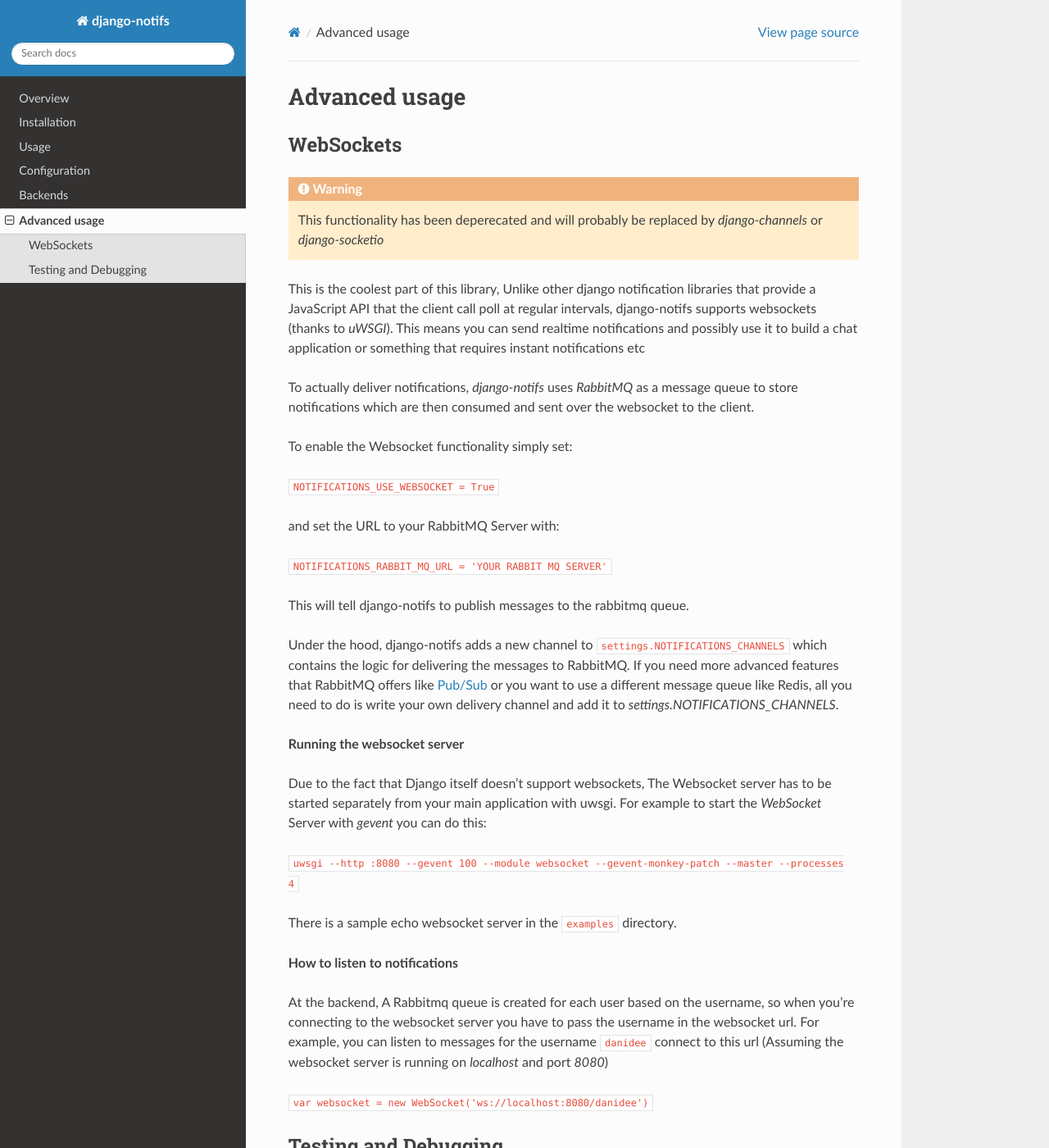
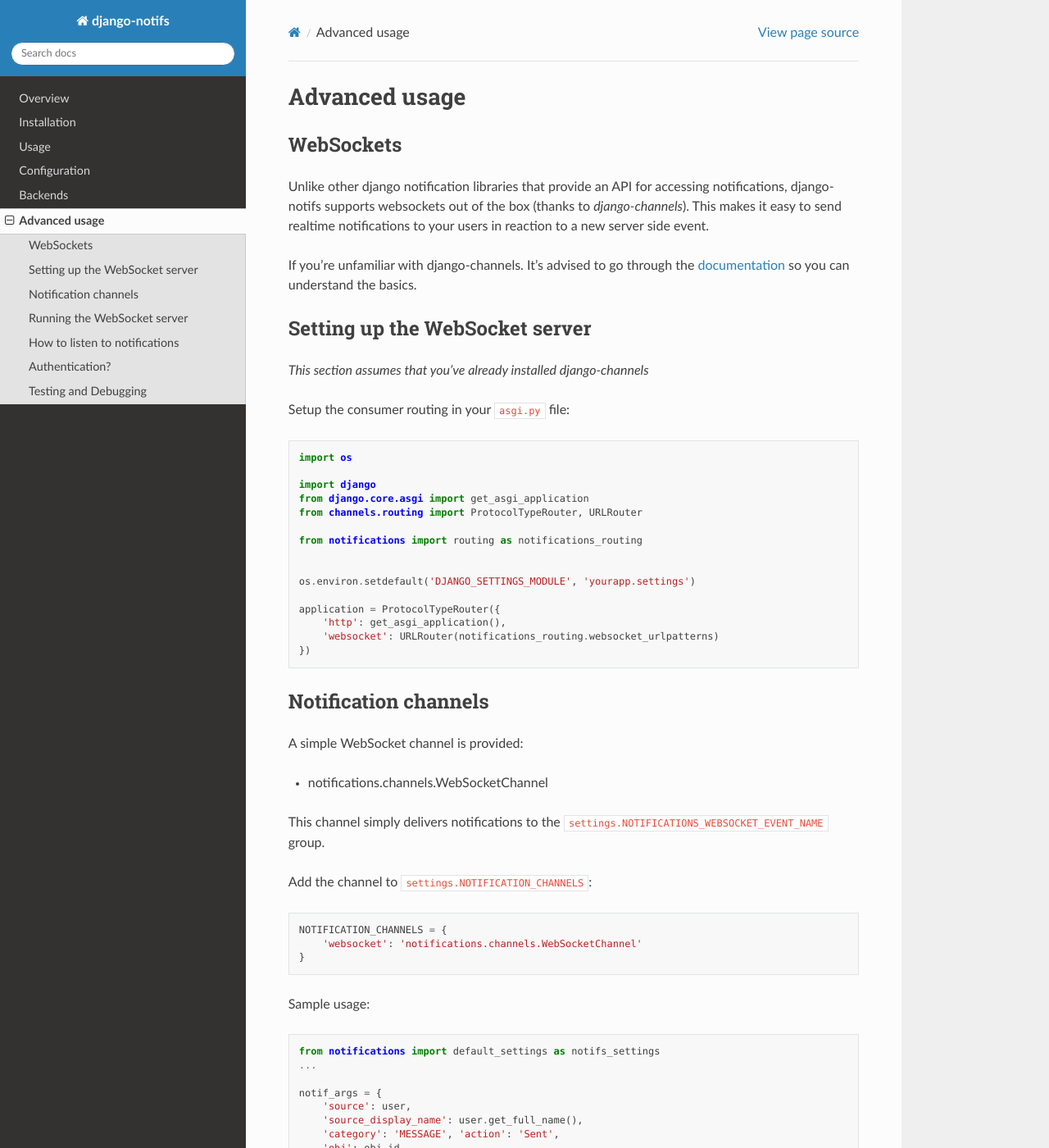
Before and after one commit to danidee10/django-notifs, a Sphinx documentation site: the page built from docs/advanced-usage.rst, in a window 1280 px wide and 1400 px high. Shown: the whole window at 82% size. Built offline with Sphinx 7.4.7 and the Read the Docs theme 2.0.0, drawn with Linux system fonts in a browser that asks for light colours; some of the changed text lies outside the part shown.

Commit message:
Implement WebSocket with django-channels
- Remove uWSGI WebSocket and requirement

```diff
--- a/docs/advanced-usage.rst
+++ b/docs/advanced-usage.rst
@@ -1,48 +1,125 @@
 Advanced usage
 **************
 
-.. _Pub/Sub: https://www.rabbitmq.com/tutorials/tutorial-one-python.html
+.. _documentation: https://channels.readthedocs.io/en/stable/index.html
+.. _channels deployment documentation: https://channels.readthedocs.io/en/stable/deploying.html
 
 WebSockets
 ---------------------
 
-.. warning::
-   This functionality has been deperecated and will probably be replaced by
-   *django-channels* or *django-socketio*
+Unlike other django notification libraries that provide an API for accessing notifications,
+django-notifs supports websockets out of the box (thanks to `django-channels`). This makes it easy to send realtime notifications
+to your users in reaction to a new server side event.
 
-This is the coolest part of this library, Unlike other django notification libraries that provide a JavaScript API that the client call poll at regular intervals,
-django-notifs supports websockets (thanks to `uWSGI`). This means you can send realtime notifications and possibly use it to build a chat application
-or something that requires instant notifications etc
+If you're unfamiliar with django-channels. It's advised to go through the `documentation`_ so you can understand the basics.
 
-To actually deliver notifications, `django-notifs` uses `RabbitMQ` as a message queue to store notifications which are then consumed and sent over the websocket to the client.
 
-To enable the Websocket functionality simply set:
+Setting up the WebSocket server
+-------------------------------
 
-``NOTIFICATIONS_USE_WEBSOCKET = True``
+*This section assumes that you've already installed django-channels*
 
-and set the URL to your RabbitMQ Server with:
+Setup the consumer routing in your ``asgi.py`` file::
 
-``NOTIFICATIONS_RABBIT_MQ_URL = 'YOUR RABBIT MQ SERVER'``
+    import os
 
-This will tell django-notifs to publish messages to the rabbitmq queue.
+    import django
+    from django.core.asgi import get_asgi_application
+    from channels.routing import ProtocolTypeRouter, URLRouter
 
-Under the hood, django-notifs adds a new channel to ``settings.NOTIFICATIONS_CHANNELS`` which contains the logic for delivering the messages to RabbitMQ.
-If you need more advanced features that RabbitMQ offers like `Pub/Sub`_ or you want to use a different message queue like Redis, all you need to do is write your own delivery channel and add it to `settings.NOTIFICATIONS_CHANNELS`.
+    from notifications import routing as notifications_routing
 
-**Running the websocket server**
 
-Due to the fact that Django itself doesn't support websockets, The Websocket server has to be started separately from your main application with uwsgi. For example to start the `WebSocket` Server with `gevent` you can do this:
+    os.environ.setdefault('DJANGO_SETTINGS_MODULE', 'yourapp.settings')
 
-``uwsgi --http :8080 --gevent 100 --module websocket --gevent-monkey-patch --master --processes 4``
+    application = ProtocolTypeRouter({
+        'http': get_asgi_application(),
+        'websocket': URLRouter(notifications_routing.websocket_urlpatterns)
+    })
 
-There is a sample echo websocket server in the ``examples`` directory.
 
-**How to listen to notifications**
+Notification channels
+---------------------
+A simple WebSocket channel is provided:
 
-At the backend, A Rabbitmq queue is created for each user based on the username, so when you're connecting to the websocket server you have to pass the username in the websocket url.
-For example, you can listen to messages for the username ``danidee`` connect to this url (Assuming the websocket server is running on `localhost` and port `8080`)
+- notifications.channels.WebSocketChannel
 
-``var websocket = new WebSocket('ws://localhost:8080/danidee')``
+This channel simply delivers notifications to the ``settings.NOTIFICATIONS_WEBSOCKET_EVENT_NAME`` group.
+
+Add the channel to ``settings.NOTIFICATION_CHANNELS``::
+
+    NOTIFICATION_CHANNELS = {
+        'websocket': 'notifications.channels.WebSocketChannel'
+    }
+
+Sample usage::
+
+    from notifications import default_settings as notifs_settings
+    ...
+
+    notif_args = {
+        'source': user,
+        'source_display_name': user.get_full_name(),
+        'category': 'MESSAGE', 'action': 'Sent',
+        'obj': obj.id,
+        'short_description': 'You a new message', 'silent': True,
+        'extra_data': {
+            notifs_settings.NOTIFICATIONS_WEBSOCKET_URL_PARAM: chat_session.uri,
+            'message': chat_session_message.to_json()
+        }
+    }
+    notify(**notif_args, channels=['websocket'])
+
+``notifs_settings.NOTIFICATIONS_WEBSOCKET_URL_PARAM`` is a required key. You can also override it in ``settings.py``
+and reference it through ``django.conf.settings.NOTIFICATIONS_WEBSOCKET_URL_PARAM``
+
+
+Running the WebSocket server
+----------------------------
+
+``ASGI`` is capable of handling regular HTTP and WebSocket traffic so you don't really need to run a dedicated
+WebSocket server but it's still an option.
+
+see the `channels deployment documentation`_ for more information on the best way to deploy your
+application.
+
+
+How to listen to notifications
+------------------------------
+
+You listen to notifications by connecting to the WebSocket URL.
+
+The default URL is ``http://localhost:8000/<settings.NOTIFICATIONS_WEBSOCKET_URL_PARAM>``
+
+To connect to a WebSocket room (via JavaScript) for a user ``danidee`` you'll need to connect to::
+
+    var websocket = new WebSocket('ws://localhost:8000/danidee')
+
+You can always change the default route by Importing the ``notifications.consumers.DjangoNotifsWebsocketConsumer``
+consumer and declaring another route. If you decide to do that, make sure you use the
+``NOTIFICATIONS_WEBSOCKET_URL_PARAM`` setting because the Consumer class relies on it
+
+an example to prefix the URL with ``/chat`` would be::
+
+    from django.urls import path
+
+    from . import default_settings as settings
+    from .consumers import DjangoNotifsWebsocketConsumer
+
+    websocket_urlpatterns = [
+        path(
+            f'chat/<{settings.NOTIFICATIONS_WEBSOCKET_URL_PARAM}>',
+            DjangoNotifsWebsocketConsumer.as_asgi()
+        )
+    ]
+
+
+Authentication?
+---------------
+
+This is out of the scope of django-notifs for now. This might change in the future as django-channels becomes more mature.
+Hence, The WebSocket endpoint is unprotected and you'll probably want to roll out your own custom authentication backend
+if you don't make use of the standard Authentication backend.
 
 
 Testing and Debugging
@@ -56,4 +133,4 @@
     }
 
 
-This can be helpful during development.
+This can be helpful during development where you don't want notifications to be delivered.
--- a/docs/backends.rst
+++ b/docs/backends.rst
@@ -1,7 +1,6 @@
 Backends
 ********
 
-.. _you'd normally do: http://docs.celeryproject.org/en/latest/django/first-steps-with-django.html
 .. _Celery settings in the repo: https://github.com/danidee10/django-notifs/blob/master/notifs/settings.py
 .. _django-rq: https://github.com/rq/django-rq
 .. _django-rq documentation: https://github.com/rq/django-rq
--- a/docs/conf.py
+++ b/docs/conf.py
@@ -32,7 +32,8 @@
 # ones.
 extensions = [
     'm2r2',
-    'sphinx_rtd_theme'
+    'sphinx_rtd_theme',
+    'sphinx.ext.autosectionlabel'
 ]
 
 # Add any paths that contain templates here, relative to this directory.
--- a/docs/configuration.rst
+++ b/docs/configuration.rst
@@ -77,20 +77,21 @@
 
 
 
-``NOTIFICATIONS_USE_WEBSOCKET``
--------------------------------
+``NOTIFICATIONS_WEBSOCKET_EVENT_NAME``
+--------------------------------------
 
-``Default=False``
+``Default='notifs_websocket_message'``
 
-.. warning::
-   This websocket settings have been deperecated and will be removed in a future version
-
-Enable the WebSocket channel. Interally, this adds a new channel ``{'websocket': 'notifications.channels.BasicWebSocketChannel'}`` to ``settings.NOTIFICATIONS_CHANNELS``
+The ``type`` value of the messages that are going to received by the django notifs websocket consumer.
+In most cases, you don't need to change this setting.
 
 
-``NOTIFICATIONS_RABBIT_MQ_URL``
--------------------------------
 
-``Default='amqp://guest:guest@localhost:5672'``
+``NOTIFICATIONS_WEBSOCKET_URL_PARAM``
+--------------------------------------
 
-The RabbitMQ URI for the WebSocket channel
+``Default = 'room_name'``
+
+The WebSocket URL param name. This setting **MUST** be used in the ``notify`` method's ``extra_data`` dictionary.
+It's also used to construct the WebSocket URL.
+See the :ref:`Advanced usage <Notification channels>` section for more information.
--- a/requirements.txt
+++ b/requirements.txt
@@ -8,4 +8,3 @@
 requests==2.25.1
 Sphinx==3.5.1
 sphinx-rtd-theme==0.5.1
-uWSGI==2.0.19.1
```
Also changed, not shown: 8 other files.
